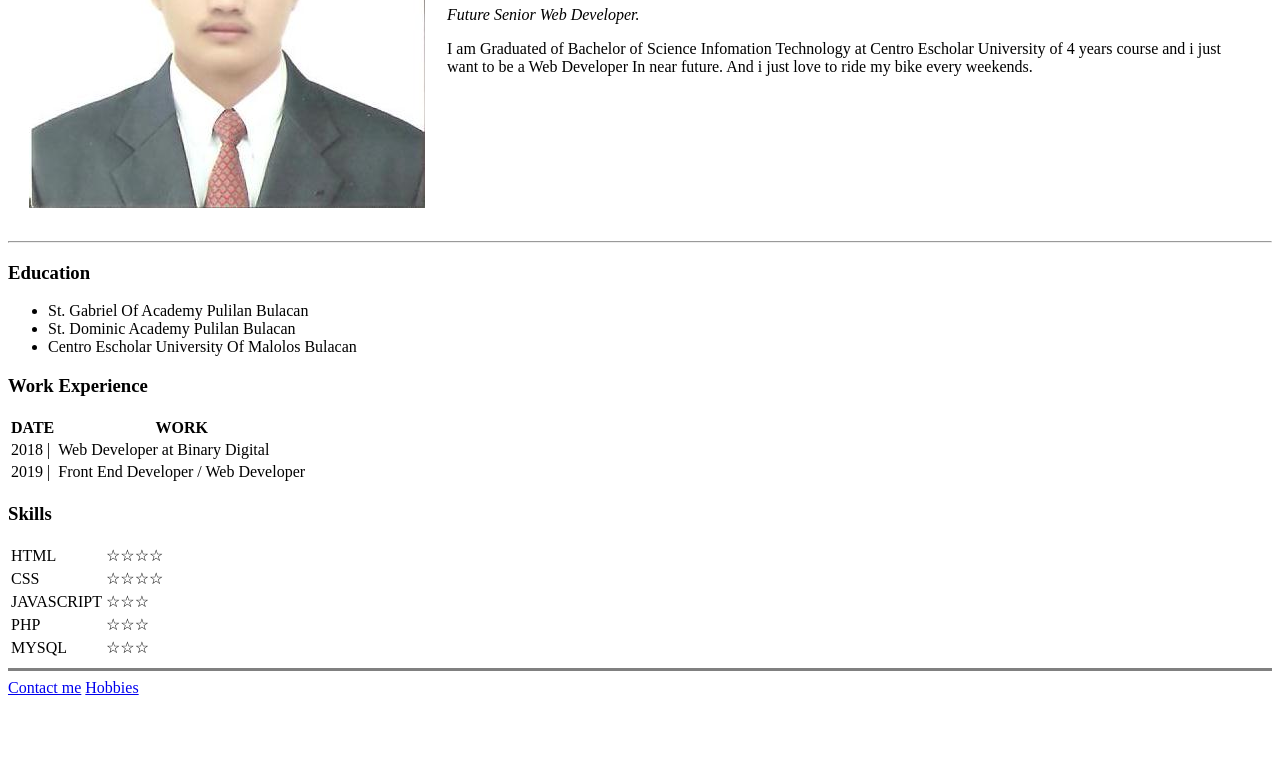
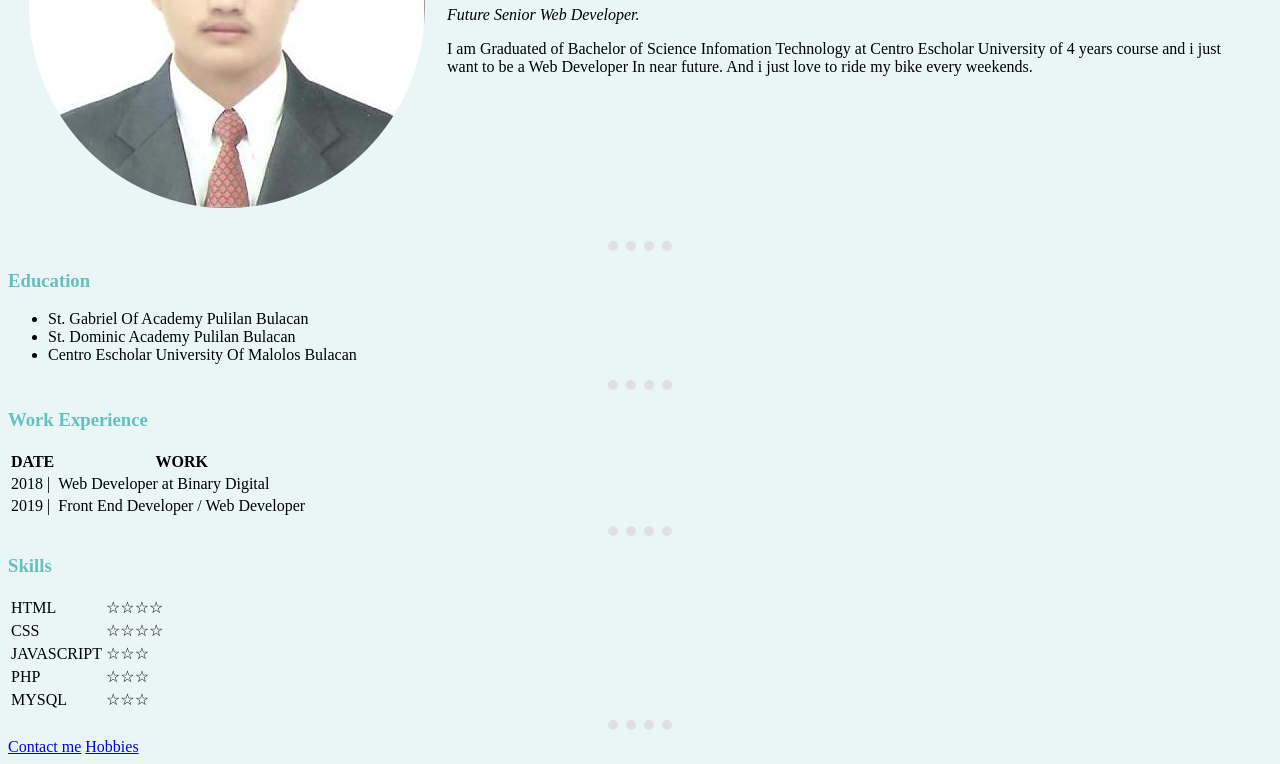
Before and after one commit to haroldm2598/cv, a plain HTML site: page index.html in a window 1280 px wide. Shown: the part 223-987 px from the top of the page. Before the commit the page ends 928 px from the top, so only its background shows below. Drawn offline with Linux system fonts and the light colour scheme.

Commit message:
Add files via upload

```diff
--- /dev/null
+++ b/css/style.css
@@ -0,0 +1,21 @@
+body{
+	background-color: #EAF6F6;
+}
+
+/*HEADINDS RESUABLE*/
+
+h1,h2,h3 {
+	color: #66BFBF;
+}
+
+hr{
+	border-style: none;
+	border-top-style: dotted;
+	border-color: #e0e0e0;
+	border-width: 10px;
+	width: 5%;
+}
+
+img {
+	border-radius: 100%;
+}
--- a/index.html
+++ b/index.html
@@ -4,7 +4,10 @@
 	<head>
 		<meta charset="utf-8">
 		<meta name="description" content="try lang naman to pare ano kaba">
+
 		<title>Harold Personal Website</title>
+
+		<link rel="stylesheet" type="text/css" href="css/style.css">
 	</head>
 
 	<body>
@@ -23,6 +26,7 @@
 			<li>St. Dominic Academy Pulilan Bulacan</li>
 			<li>Centro Escholar University Of Malolos Bulacan</li>
 		</ul>
+		<hr>
 		<h3>Work Experience</h3>
 		<table>
 			<thead>
@@ -40,7 +44,7 @@
 			</tr>
 			</thead>
 		</table>
-
+		<hr>
 		<h3>Skills</h3>
 		<table>
 			<tr>
@@ -65,7 +69,7 @@
 			</tr>
 		</table>
 
-		<hr size="3" noshade="">
+		<hr>
 		<a href="contact.html">Contact me</a>
 		<a href="hobbies.html">Hobbies</a>
 	</body
```
Also changed, not shown: contact.html (+2 -0 lines), hobbies.html (+2 -0 lines).
